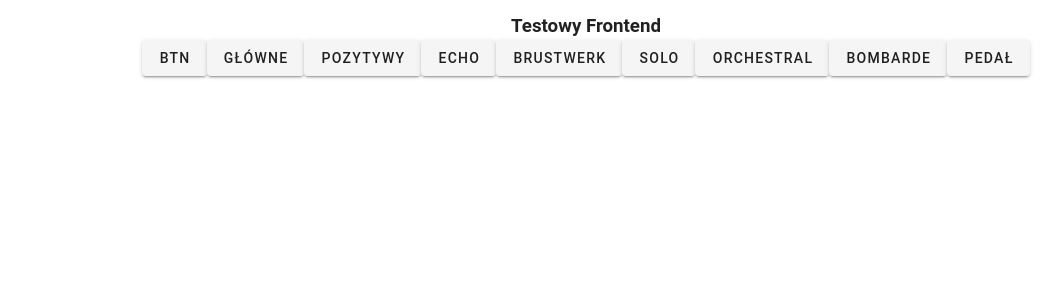
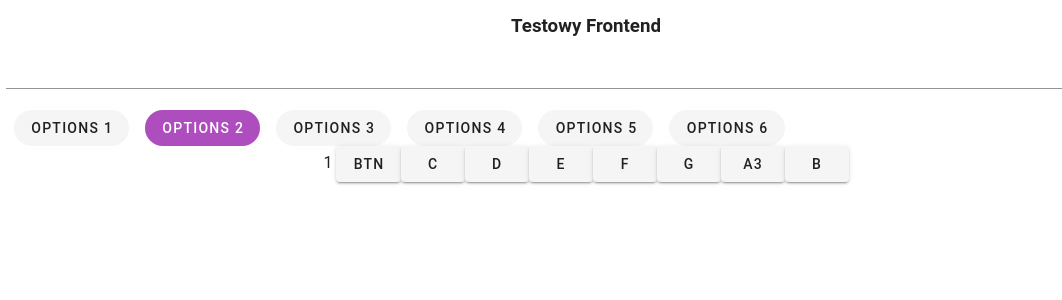
Before and after one commit to MichalKlyz-s/frontend, a Vue app: page / in a window 1280 px wide. Shown: the top 300 px of the page, without its empty margins (54-1116 px from the left). Built offline with nearby package versions, Linux system fonts and the light colour scheme; the HTML template or start-up script is replaced by a standard one.

Commit message:
Dodaniegrania nut oraz pierwszych przycisków

```diff
--- a/src/components/homePage.vue
+++ b/src/components/homePage.vue
@@ -4,33 +4,68 @@
       <v-col cols="12">
         <div class="hello">
           <h3>Testowy Frontend</h3>
+          <v-select
+          v-model= octawList >
+          </v-select>
+          <v-slide-group show-arrows v-model="selected">
+        <v-slide-item
+          v-for="n in octawList.length"
+          :key="n"
+          v-slot:default="{ active, toggle }"
+
+        >
+          <v-btn
+            class="mx-2"
+            :input-value="active"
+            active-class="purple white--text"
+            depressed
+            rounded
+            @click="toggle"
+          >
+            Options {{ n }}
+          </v-btn>
+        </v-slide-item>
+      </v-slide-group>
+      {{ selected }}
       <v-btn>
   btn
 </v-btn>
-    <v-btn variant="tonal" @click="test()">
-      Główne
+    <v-btn variant="tonal" @click="test('C1')">
+      C
+      <!-- Główne -->
     </v-btn>
-      <v-btn>
-        Pozytywy
+    <v-btn variant="tonal" @click="test('C1')">
+      D
+      <!-- Główne -->
+    </v-btn>
+      <v-btn variant="tonal" @click="test('C4')">
+        E
+        <!-- Pozytywy -->
       </v-btn>
-      <v-btn>
-        Echo
+      <v-btn variant="tonal" @click="test('B6')">
+        F
+        <!-- Echo -->
       </v-btn>
-      <v-btn>
-        Brustwerk
+      <v-btn variant="tonal" @click="test('D2')">
+        G
+        <!-- Brustwerk -->
       </v-btn>
-      <v-btn>
-        Solo
+      <v-btn variant="tonal" @click="test('A3')">
+        A3
+        <!-- Solo -->
       </v-btn>
-      <v-btn>
-        Orchestral
+      <v-btn variant="tonal" @click="test('G6')">
+        B
+        <!-- Orchestral -->
       </v-btn>
-      <v-btn>
-        Bombarde
+      <!-- <v-btn variant="tonal" @click="test('A5')">
+        A5
+         Bombarde
       </v-btn>
-      <v-btn>
-        Pedał
-      </v-btn>
+      <v-btn variant="tonal" @click="test('D2')">
+        D2
+         Pedał
+      </v-btn>  -->
     </div>
       </v-col>
       </v-row>
@@ -43,6 +78,8 @@ export default {
   name: 'homePage',
 
   data: () => ({
+    octawList: [1, 2, 3, 4, 5, 6],
+    selected: 1,
     ecosystem: [
       {
         text: 'vuetify-loader',
@@ -95,8 +132,8 @@ export default {
     ]
   }),
   methods: {
-    async test () {
-      const test = 'test'
+    async test (note) {
+      const test = note
       const stats = await api.midiTest(test)
       if (stats.data.succes) {
         console.log('tak')
--- a/src/modules/api_f.ts
+++ b/src/modules/api_f.ts
@@ -36,7 +36,7 @@ export const axiosPost = (
         },
     };
 
-    return axios.post( `http://192.168.0.3:8888/${relativeUrl}`,
+    return axios.post( `http://10.128.84.10:8888/${relativeUrl}`,
     postOptions.isPureData ? params : { ...params, user: 'MK'}, postOptions,).catch(readError);
 };
 
@@ -44,9 +44,12 @@ export const axiosGet = (relativeUrl, params = {}) => {
     let config= {
         headers: {
             'Accept': 'application/json'
+        },
+        params: {
+            note: params
         }
     }
-    return axios.get(`http://192.168.0.3:8888/${relativeUrl}`, config)
+    return axios.get(`http://10.128.84.10:8888/${relativeUrl}`, config)
     // return Axios.get( `http://192.168.0.3:8888/${relativeUrl}`, {
     //     ...{
     //         timeout: 155000},
```
